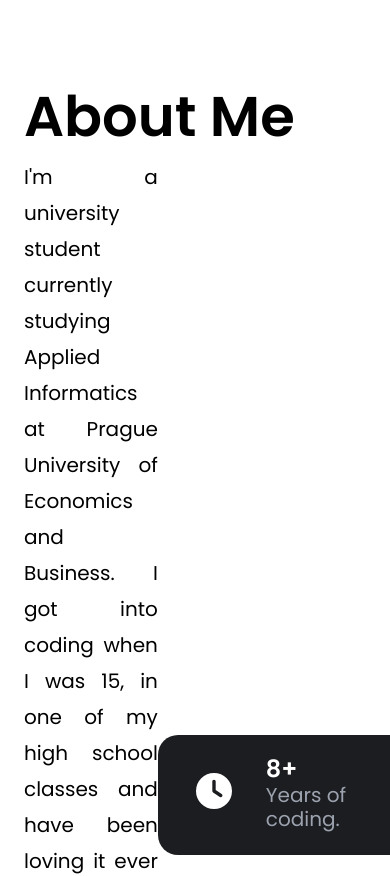
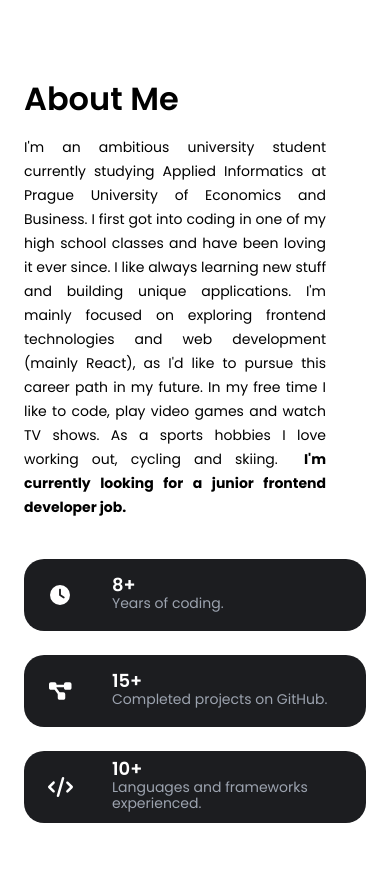
Before and after one commit to itsDaiton/portfolio, a React (Vite) app: page / in a window 390 px wide. Shown: the part 1020-1896 px from the top of the page. Built offline with nearby package versions, Linux system fonts and the light colour scheme.

Commit message:
responsive about me section

```diff
--- a/src/components/About.jsx
+++ b/src/components/About.jsx
@@ -8,26 +8,29 @@ const About = () => {
     <div className='flex py-6 font-poppins' id='about'>
       <div className='flex w-full'>
         <div className='flex flex-col py-10 justify-start'>
-          <h1 className='font-semibold text-[56px]'>About Me</h1>
-          <div className='flex flex-row justify-between items-center'>
-            <p className='font-normal text-[20px] w-[40%] text-justify leading-[36px]'>
-              I'm a university student currently studying Applied Informatics at Prague University of Economics and Business.
-              I got into coding when I was 15, in one of my high school classes and have been loving it ever since.
-              I'm focused on learning and exploring frontend technologies and development (mainly React).
+          <h1 className='font-semibold lg:text-[56px] md:text-[48px] sm:text-[42px] text-[32px]'>About Me</h1>
+          <div className='flex lg:flex-row flex-col justify-between items-center'>
+            <p className='font-normal md:text-[20px] sm:text-[18px] es:text-[16px] text-[14px] xl:w-[40%] lg:w-[60%] w-fit
+            text-justify xl:leading-[36px] lg:leading-[32px] leading-[24px] mr-10 lg:mb-0 mb-10 mt-3'
+            >
+              I'm an ambitious university student currently studying Applied Informatics at Prague University of Economics and Business.
+              I first got into coding in one of my high school classes and have been loving it ever since.
+              I like always learning new stuff and building unique applications.
+              I'm mainly focused on exploring frontend technologies and web development (mainly React), as I'd like to pursue this career path in my future.
               In my free time I like to code, play video games and watch TV shows. As a sports hobbies I love working out, cycling and skiing.
-              I'm currently looking for a frontend developer junior job.
+              &nbsp;<b>I'm currently looking for a junior frontend developer job.</b>
             </p>
-            <div className='flex flex-col'>
+            <div className='flex flex-col lg:ml-10 ml-0'>
               {about.map((item) => (
-                <div className='flex flex-row p-6 rounded-[20px] bg-[#1c1d20] mb-6 pr-20' key={item.id}>
+                <div className='flex flex-row lg:p-6 md:p-4 es:p-3 p-1 rounded-[20px] bg-[#1c1d20] mb-6 md:pr-20 sm:pr-10 pr-5' key={item.id}>
                   <div className='w-[64px] h-[64px] rounded-full flex items-center justify-center'>
-                    <FontAwesomeIcon icon={item.icon} className='text-[36px] text-white'/>
+                    <FontAwesomeIcon icon={item.icon} className='sm:text-[36px] es:text-[24px] text-[20px] text-white'/>
                   </div>
                   <div className='flex-1 flex flex-col justify-center ml-5 text-white'>
-                    <h4 className='font-semibold text-[24px] leading-[20px] mb-1'>
+                    <h4 className='font-semibold sm:text-[24px] es:text-[20px] text-[18px] sm:leading-[20px] leading-[12px] mb-1'>
                       {item.title}
                     </h4>
-                    <p className='font-normal text-gray-400 text-[20px] leading-[24px]'>
+                    <p className='font-normal text-gray-400 sm:text-[20px] es:text-[16px] text-[14px] sm:leading-[24px] leading-[16px]'>
                       {item.text}
                     </p>
                   </div>
--- a/utils/data.js
+++ b/utils/data.js
@@ -36,7 +36,7 @@ export const about = [
   {
     id: 3,
     title: '10+',
-    text: 'Languages and Frameworks experienced.',
+    text: 'Languages and frameworks experienced.',
     icon: faCode
   },
 ]
```
